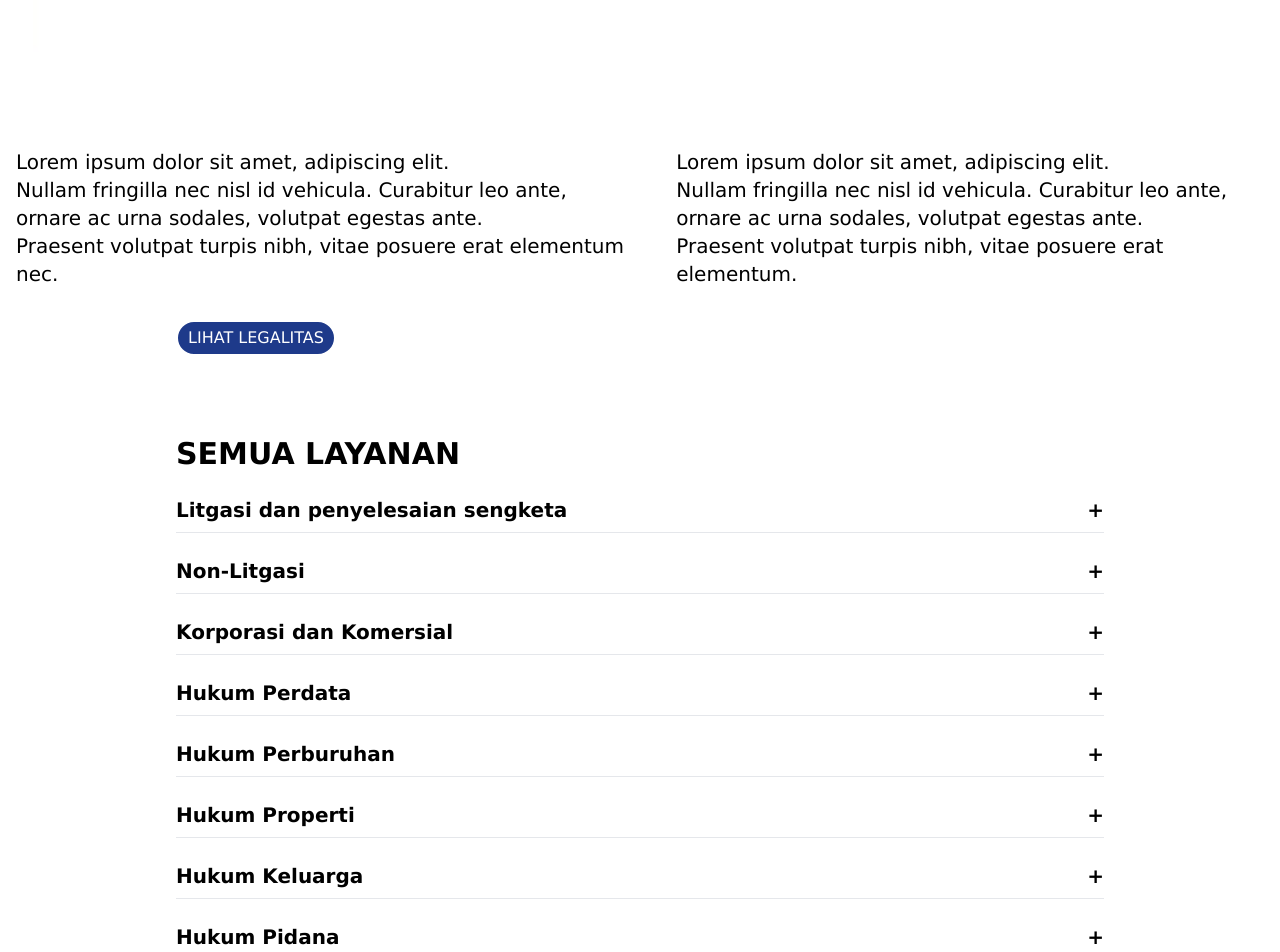
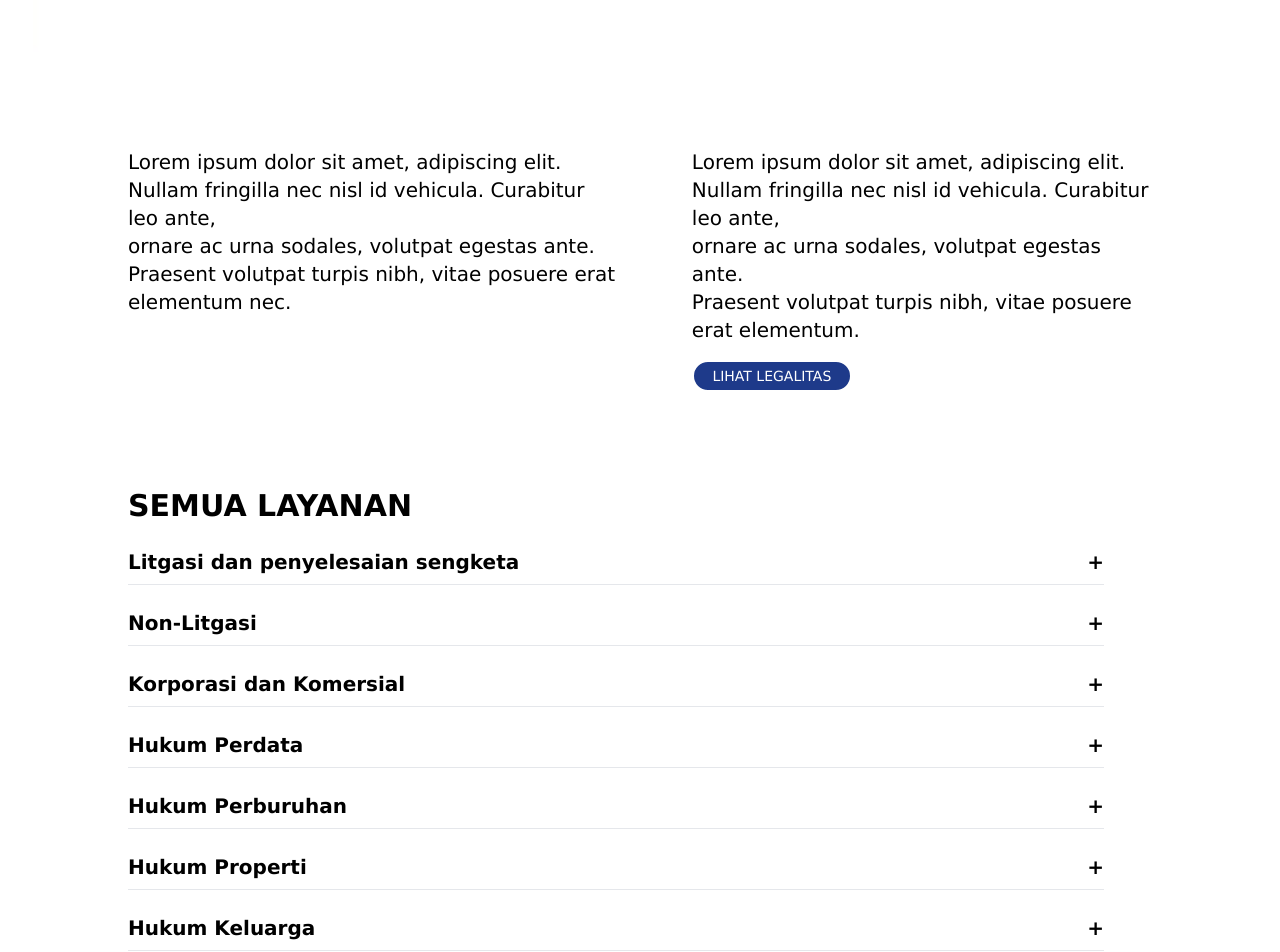
Before and after one commit to staysomi/WebLawyer, a Vue app in the folder lawfirm/: page /layanan-kami in a window 1280 px wide. Shown: the part 1120-2072 px from the top of the page. Built offline with nearby package versions, Linux system fonts and the light colour scheme.

Commit message:
layanan kami

```diff
--- a/lawfirm/src/components/LayananKami.vue
+++ b/lawfirm/src/components/LayananKami.vue
@@ -18,9 +18,9 @@ import Popup from './PopupBio.vue'
 
     <div>
 
-        <div class="text-sm mt-20 flex justify-center">
+        <div class="text-sm mt-20 flex flex-col md:flex-row">
             <!-- Konten 1 -->
-            <div class="md:text-xl p-4 ">
+            <div class="md:text-xl p-4 md:ml-28 ">
                 Lorem ipsum dolor sit amet, adipiscing elit.
                 <p>Nullam fringilla nec nisl id vehicula. Curabitur leo ante,</p>
                 <p>ornare ac urna sodales, volutpat egestas ante.</p>
@@ -30,21 +30,21 @@ import Popup from './PopupBio.vue'
             </div>
 
             <!-- Konten 2 -->
-            <div class="md:text-xl p-4 hidden md:block">
-                Lorem ipsum dolor sit amet, adipiscing elit.
-                <p>Nullam fringilla nec nisl id vehicula. Curabitur leo ante,</p>
-                <p>ornare ac urna sodales, volutpat egestas ante.</p>
-                <p>Praesent volutpat turpis nibh, vitae posuere erat elementum.</p>
-            </div>
+            <div class="md:text-xl p-4 block md:mr-28 md:ml-10">
+        Lorem ipsum dolor sit amet, adipiscing elit.
+        <p>Nullam fringilla nec nisl id vehicula. Curabitur leo ante,</p>
+        <p>ornare ac urna sodales, volutpat egestas ante.</p>
+        <p>Praesent volutpat turpis nibh, vitae posuere erat elementum.</p>
+        <div @click="showPopup = true"
+            class="cursor-pointer bg-blue-900 w-40 py-1 rounded-full hover:bg-blue-300 border-2 border-white text-center text-white md:text-sm mt-4">
+            LIHAT LEGALITAS
         </div>
-        <div @click="showPopup = true"
-            class="cursor-pointer bg-blue-900 w-40 py-1 rounded-full hover:bg-blue-300 border-2 border-white text-center text-white md:text-l md:ml-44 mt-4">
-            LIHAT LEGALITAS</div>
+     </div>
+    </div>
     </div>
 
-
-    <div class="layanan my-4 px-4 md:ml-40 md:mr-40 md:mb-20">
-        <p class="md:text-3xl font-bold mt-20">SEMUA LAYANAN</p>
+    <div class="layanan my-4 px-4 md:ml-28 md:mr-40 mb-10">
+        <p class="md:text-3xl font-bold mt-10 md:mt-20">SEMUA LAYANAN</p>
         <Dropdown title="Litgasi dan penyelesaian sengketa" class="cursor-pointer md:text-xl md:mt-4">
             <li class="md:text-medium ml-8"> ipsum dolor sit amet, consectetur adipiscing elit.</li>
         </Dropdown>
--- a/lawfirm/src/components/TimKami.vue
+++ b/lawfirm/src/components/TimKami.vue
@@ -1,7 +1,7 @@
 <template>
     <div class="section-1">
-        <h2 class="md:text-2xl font-semibold md:mt-10 md:ml-28">Tim Kami</h2>
-        <p class="md:text-4xl font-semibold mt-4 md:ml-28">INOVASI DAN KOLABORASI <br>DALAM PERSPEKTIF HUKUM</p>
+        <h2 class="md:text-2xl font-semibold mt-5 md:ml-28 ml-4">Tim Kami</h2>
+        <p class="md:text-4xl font-semibold mt-4 ml-4 mb-5 md:ml-28">INOVASI DAN KOLABORASI <br>DALAM PERSPEKTIF HUKUM</p>
         <img src="https://placehold.co/600x400" alt="" class="w-full md:h-60 md:mt-20">
 
         <div class="md:text-xl md:mt-20 p-4 md:ml-28 md:mr-10 md:flex md:justify-start md:items-start">
@@ -23,18 +23,18 @@
     </div>
 
 
-    <div class="section-profile">
-        <p class="md:text-2xl font-semibold md:mt-10 md:ml-28">
+    <div class="section-profile ">
+        <p class="md:text-2xl font-semibold mt-8 ml-4 md:ml-28">
             SEMUA PROFILE
         </p>
-        <p class="md:ml-28 mt-4 md:text-xl">Tim kami terdiri dari advokat berpengalaman dan ahli yang terus mengembangkan <br>
+        <p class="ml-4 mt-4 md:text-xl md:ml-28">Tim kami terdiri dari advokat berpengalaman dan ahli yang terus mengembangkan <br>
             keterampilan melalui pelatihan berkelanjutan. </p>
             <div class="flex justify-around md:mt-10">
    <!-- Konten pertama -->
-    <div class="flex w-full flex-col justify-center items-center">
+<div class="flex w-full flex-col justify-center items-center pb-10">
     <img src="../assets/img/tim11x1.png" alt="Slide Image" class="md:w-auto md:h-96 mt-6" />
     <p class="md:text-lg">Advokat</p>
-        <p class="md:text-xl">Muchamad Ilham Tantowi. S.H., M.H</p>
+    <p class="md:text-xl text-center">Muchamad Ilham Tantowi. S.H., M.H</p>
     <router-link to="tim1">
         <div
             class="cursor-pointer mt-4 py-2 px-4 w-fit h-fit text-sm bg-transparent border border-gray-400 rounded-full text-gray-400">
@@ -44,13 +44,13 @@
 </div>
 
 <!-- Konten kedua -->
-    <div class="flex w-full flex-col justify-center items-center">
-        <img src="../assets/img/tim21x1.png" alt="Slide Image" class="md:w-auto md:h-96 md:mt-20" />
+<div class="flex w-full flex-col justify-center items-center pb-10">
+    <img src="../assets/img/tim21x1.png" alt="Slide Image" class="md:w-auto md:h-96" />
     <p class="md:text-lg">Advokat</p>
     <p class="md:text-xl">Pak Arif</p>
     <router-link to="tim2">
         <div
-                class="cursor-pointer mt-4 py-2 px-4 w-fit h-fit text-sm bg-transparent border border-gray-400 rounded-full text-gray-400 md:mb-20">
+            class="cursor-pointer mt-4 py-2 px-4 w-fit h-fit text-sm bg-transparent border border-gray-400 rounded-full text-gray-400">
             Lihat Bio
         </div>
     </router-link>
```
Lines whose indentation alone changed are shown as unchanged.
